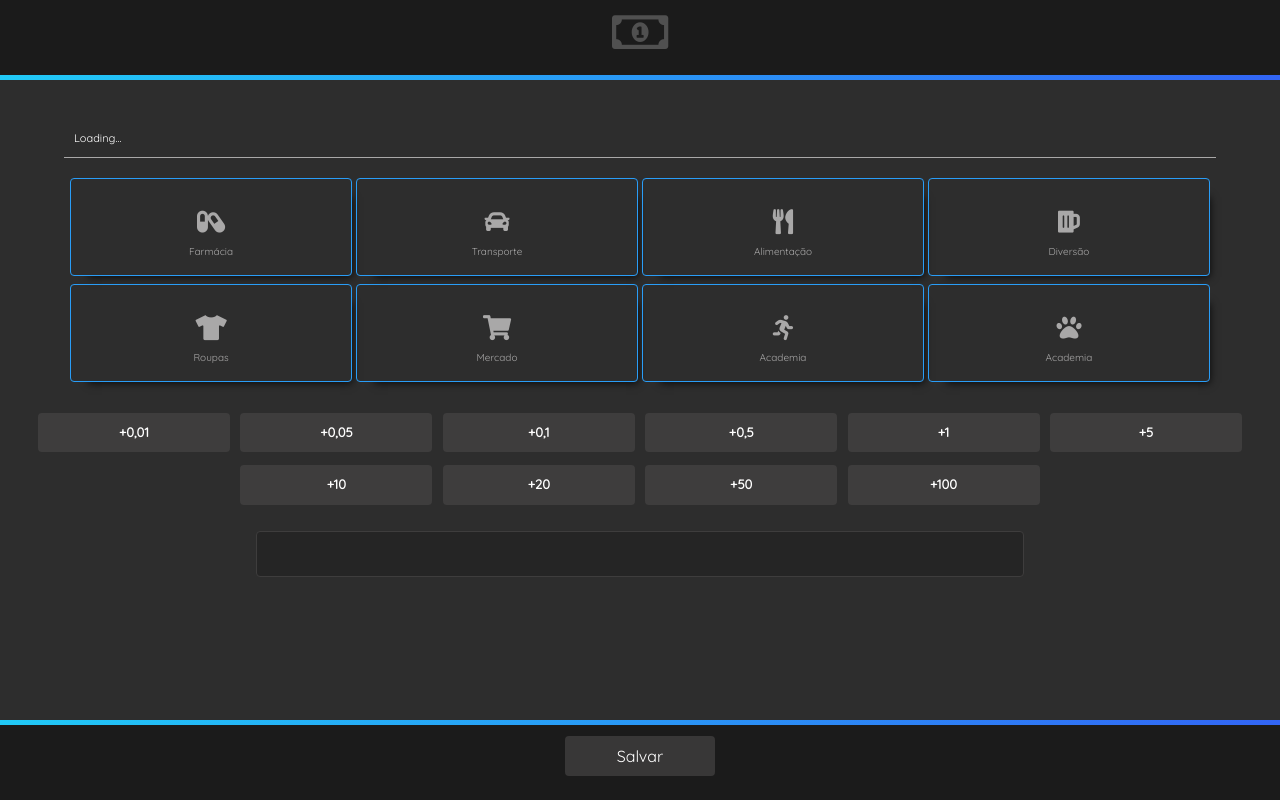
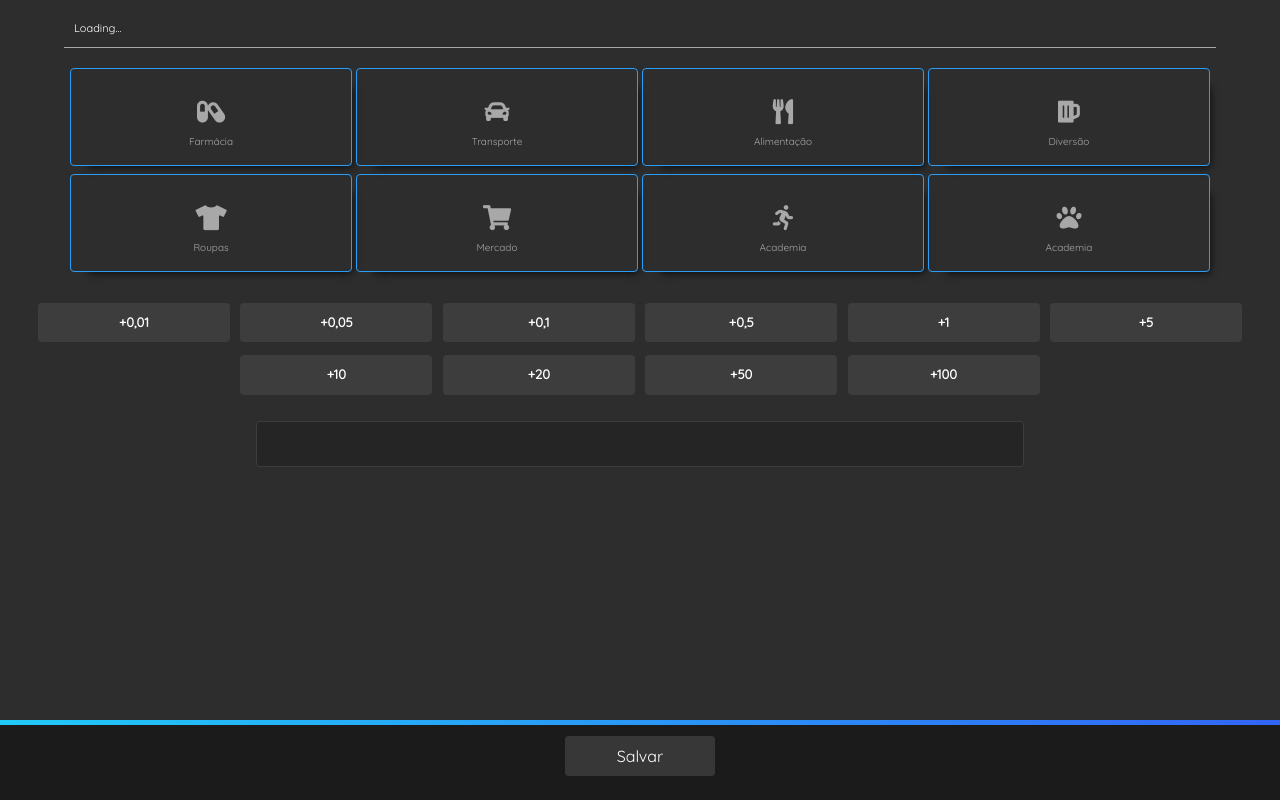
Before and after one commit to brdolenc/brdolenc.github.io, a website: page finances/index.html in a window 1280 px wide. Drawn offline with nearby package versions, Linux system fonts and the light colour scheme; some packages are replaced by stand-ins of ours.

Commit message:
Finances app

```diff
--- a/finances/index.html
+++ b/finances/index.html
@@ -19,9 +19,6 @@
 </head>
 <body onload="getLocation()">
 
-		<header>
-			<i class="far fa-money-bill-alt"></i>
-		</header>
     <main>
 
 			<input type="text" id="address">
--- a/finances/scss/_main.scss
+++ b/finances/scss/_main.scss
@@ -31,36 +31,8 @@ footer{
 }
 
 
-header{
-  width: 100%;
-  height: 10vh;
-  background-color: #1b1b1b;
-  position: fixed;
-  top: 0;
-  text-align: center;
+main{
   padding-top: 10px;
-
-  i{
-    font-size: 45px;
-    color: #505050;
-  }
-
-  &:before{
-    content: "";
-    height: 5px;
-    width: 100%;
-    display: block;
-    background-image: linear-gradient(to right, #21caf7 , #3265f5);
-    position: absolute;
-    bottom: 0;
-  }
-
-}
-
-
-
-main{
-  margin-top: 15vh;
 
   form {
     input{
```
Also changed, not shown: finances/css/style.css, 1 other file.
